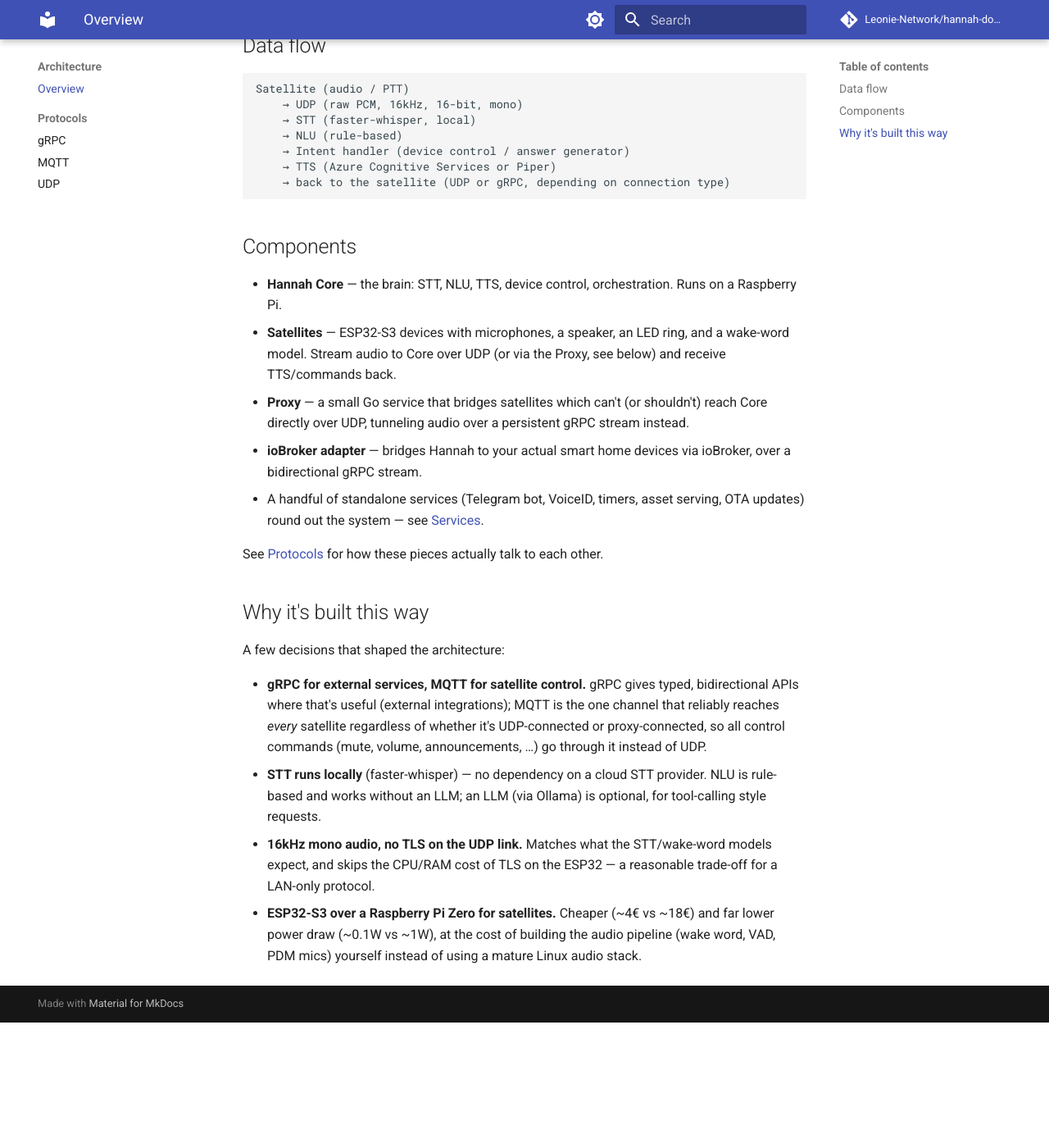
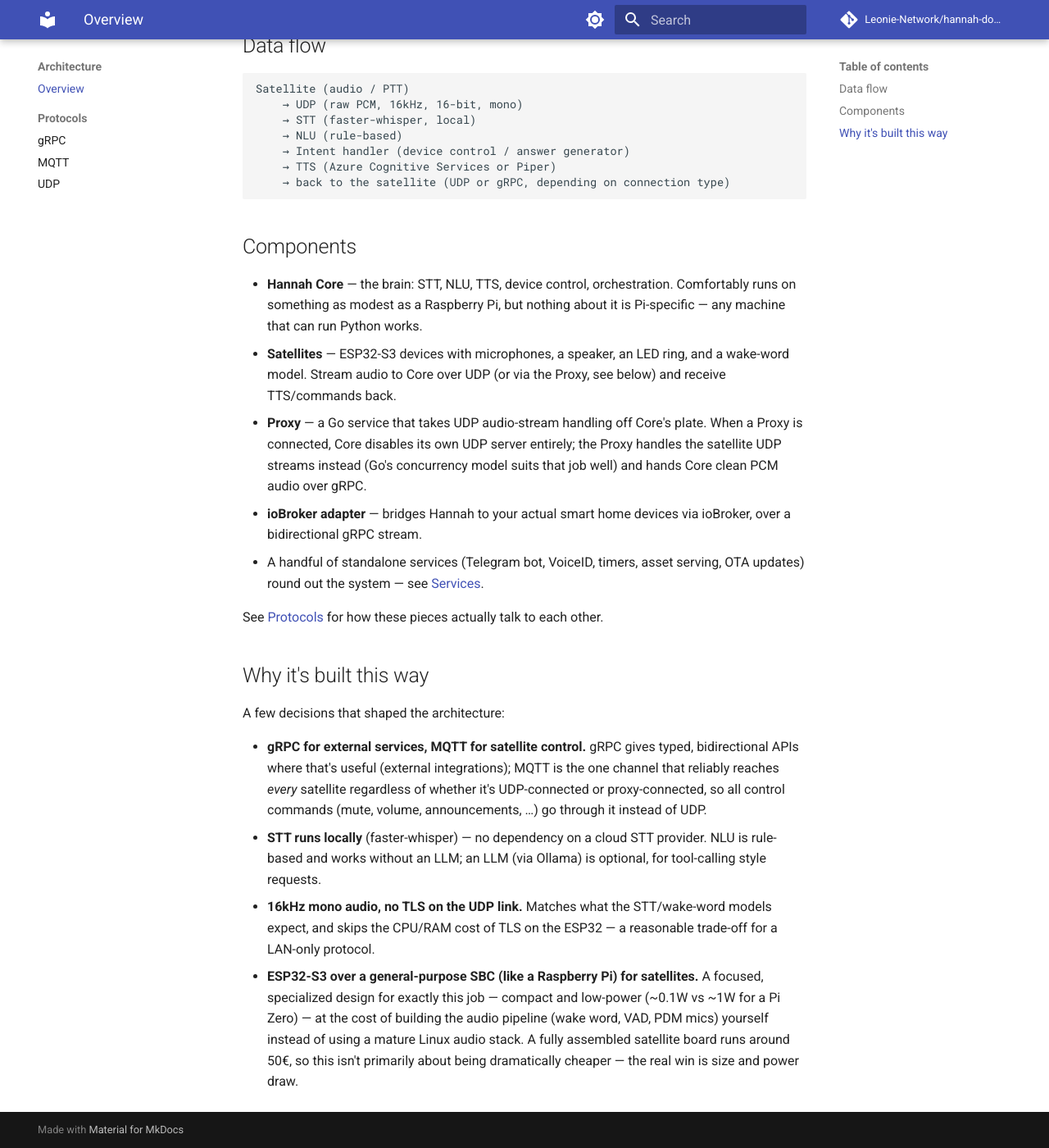
Before and after one commit to Leonie-Network/hannah-docs, an MkDocs documentation site: the page built from docs/architecture/overview.md, in a window 1280 px wide and 1400 px high, scrolled down 190 px. Shown: the whole window at 82% size. Built offline with MkDocs 1.6.1 and Material for MkDocs 9.7.7, drawn with Linux system fonts in a browser that asks for light colours; comment, search, counter and statistics services are not loaded; before the commit the page ends 1437 px from its top, so only the background shows below that.

Commit message:
docs: fix inaccuracies in architecture and hardware pages
- Hannah Core isn't tied to a Raspberry Pi, just commonly run on one
- Proxy's actual role: offloads UDP stream handling from Core (Core
  disables its own UDP server while a Proxy is connected), not a
  workaround for unreachable satellites
- Rev. 5's SK6812MINI-RV LEDs go through a level shifter, unlike the
  earlier 3.3V-compatible SK6812-Mini-E
- ESP32-S3-over-Pi rationale reframed around focused/specialized
  design and power/size, not a misleading raw price comparison (a
  fully assembled satellite board runs ~50€, not ~4€)

Co-Authored-By: Claude Sonnet 5 <noreply@anthropic.com>

```diff
--- a/docs/architecture/overview.md
+++ b/docs/architecture/overview.md
@@ -14,9 +14,9 @@ Satellite (audio / PTT)
 
 ## Components
 
-- **Hannah Core** — the brain: STT, NLU, TTS, device control, orchestration. Runs on a Raspberry Pi.
+- **Hannah Core** — the brain: STT, NLU, TTS, device control, orchestration. Comfortably runs on something as modest as a Raspberry Pi, but nothing about it is Pi-specific — any machine that can run Python works.
 - **Satellites** — ESP32-S3 devices with microphones, a speaker, an LED ring, and a wake-word model. Stream audio to Core over UDP (or via the Proxy, see below) and receive TTS/commands back.
-- **Proxy** — a small Go service that bridges satellites which can't (or shouldn't) reach Core directly over UDP, tunneling audio over a persistent gRPC stream instead.
+- **Proxy** — a Go service that takes UDP audio-stream handling off Core's plate. When a Proxy is connected, Core disables its own UDP server entirely; the Proxy handles the satellite UDP streams instead (Go's concurrency model suits that job well) and hands Core clean PCM audio over gRPC.
 - **ioBroker adapter** — bridges Hannah to your actual smart home devices via ioBroker, over a bidirectional gRPC stream.
 - A handful of standalone services (Telegram bot, VoiceID, timers, asset serving, OTA updates) round out the system — see [Services](../services/overview.md).
 
@@ -29,4 +29,4 @@ A few decisions that shaped the architecture:
 - **gRPC for external services, MQTT for satellite control.** gRPC gives typed, bidirectional APIs where that's useful (external integrations); MQTT is the one channel that reliably reaches *every* satellite regardless of whether it's UDP-connected or proxy-connected, so all control commands (mute, volume, announcements, …) go through it instead of UDP.
 - **STT runs locally** (faster-whisper) — no dependency on a cloud STT provider. NLU is rule-based and works without an LLM; an LLM (via Ollama) is optional, for tool-calling style requests.
 - **16kHz mono audio, no TLS on the UDP link.** Matches what the STT/wake-word models expect, and skips the CPU/RAM cost of TLS on the ESP32 — a reasonable trade-off for a LAN-only protocol.
-- **ESP32-S3 over a Raspberry Pi Zero for satellites.** Cheaper (~4€ vs ~18€) and far lower power draw (~0.1W vs ~1W), at the cost of building the audio pipeline (wake word, VAD, PDM mics) yourself instead of using a mature Linux audio stack.
+- **ESP32-S3 over a general-purpose SBC (like a Raspberry Pi) for satellites.** A focused, specialized design for exactly this job — compact and low-power (~0.1W vs ~1W for a Pi Zero) — at the cost of building the audio pipeline (wake word, VAD, PDM mics) yourself instead of using a mature Linux audio stack. A fully assembled satellite board runs around 50€, so this isn't primarily about being dramatically cheaper — the real win is size and power draw.
```
Also changed, not shown: docs/hardware/components.md (+1 -1 lines), docs/hardware/pcb-revisions.md (+1 -1 lines), docs/services/overview.md (+1 -1 lines).
